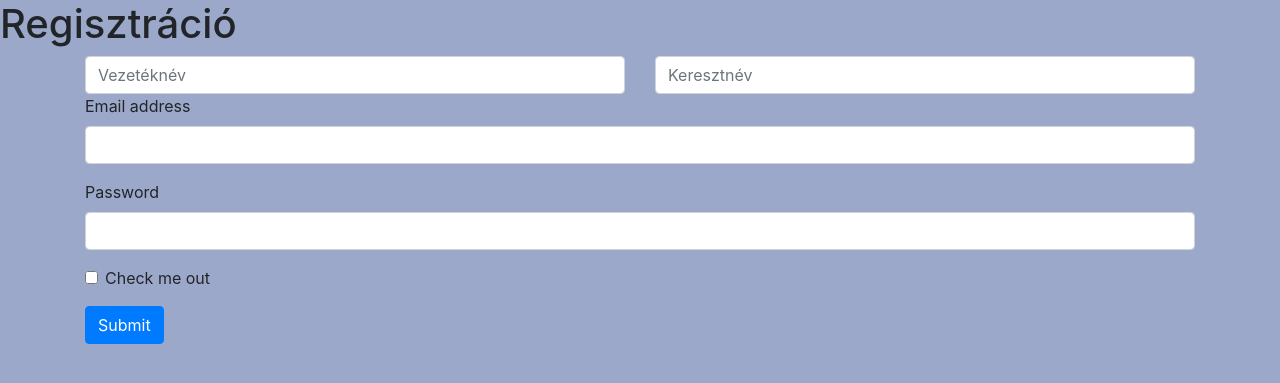
After one commit to GmsFanni/Zarodolgozat, a PHP site: page /regisztracio.php in a window 1280 px wide. The commit adds this page. Shown: the top 383 px of the page. Run offline with PHP 8.4, Linux system fonts and the light colour scheme.

Commit message:
regisztraciourlap

```diff
--- /dev/null
+++ b/client/regisztracio.php
@@ -0,0 +1,54 @@
+<!DOCTYPE html>
+<html lang="en">
+<head>
+    <meta charset="UTF-8">
+    <meta http-equiv="X-UA-Compatible" content="IE=edge">
+    <meta name="viewport" content="width=device-width, initial-scale=1.0">
+    <link rel="stylesheet" href="https://cdn.jsdelivr.net/npm/bootstrap@4.6.2/dist/css/bootstrap.min.css" integrity="sha384-xOolHFLEh07PJGoPkLv1IbcEPTNtaed2xpHsD9ESMhqIYd0nLMwNLD69Npy4HI+N" crossorigin="anonymous">
+    <title>Regisztráció</title>
+</head>
+
+<style>
+    body{
+        background-color: rgb(156, 168, 201);
+
+    }
+
+</style>
+
+<body>
+    <h1 align-items: center>Regisztráció</h1>
+
+    <div class="container">
+        <form>
+
+                <form>
+                        <div class="row">
+                            <div class="col">
+                            <input type="text" class="form-control" placeholder="Vezetéknév">
+                            </div>
+                            <div class="col">
+                            <input type="text" class="form-control" placeholder="Keresztnév">
+                            </div>
+                        </div>
+            </form>
+
+        <div class="form-group">
+            <label for="exampleInputEmail1">Email address</label>
+            <input type="email" class="form-control" id="exampleInputEmail1" aria-describedby="emailHelp">
+
+        </div>
+        <div class="form-group">
+            <label for="exampleInputPassword1">Password</label>
+            <input type="password" class="form-control" id="exampleInputPassword1">
+        </div>
+        <div class="form-group form-check">
+            <input type="checkbox" class="form-check-input" id="exampleCheck1">
+            <label class="form-check-label" for="exampleCheck1">Check me out</label>
+        </div>
+        <button type="submit" class="btn btn-primary">Submit</button>
+        </form>
+
+    </div>
+</body>
+</html>
--- a/client/semmi.php
+++ b/client/semmi.php
@@ -0,0 +1,3 @@
+<h3>
+    hdsknfkns
+</h3>
--- a/client/stilus.css
+++ b/client/stilus.css
@@ -1,5 +1,5 @@
 body{
-  background-color: rgb(10, 111, 212);
+  background-color: rgb(156, 168, 201);
   margin-top:15px;
   margin-left:50px;
   margin-right:50px;
```
Also changed, not shown: client/index.php (+73 -2 lines).
